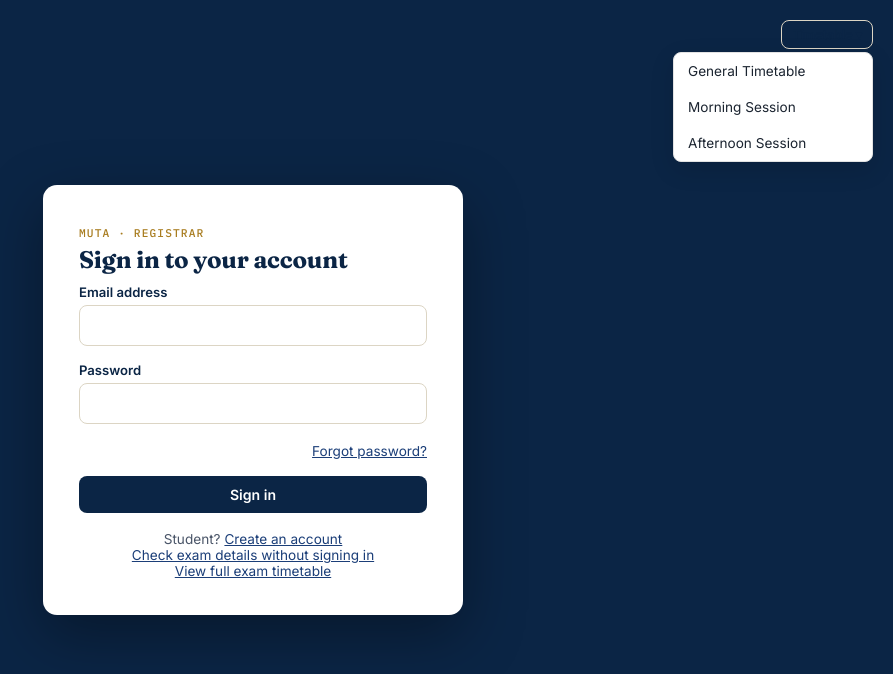
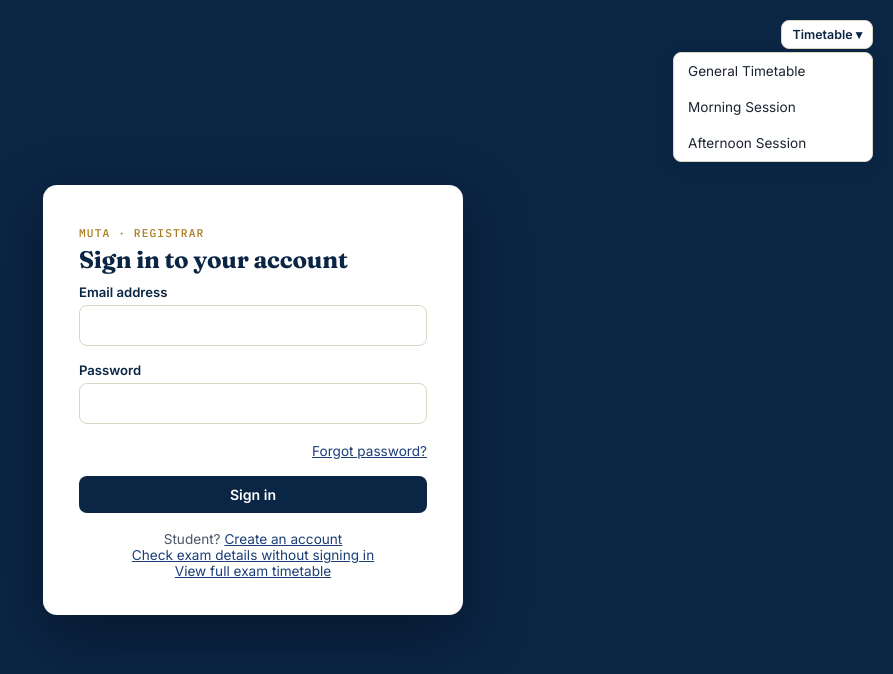
Before and after one commit to mutawakilshani3-debug/ussd-exam-management-system, a React (Create React App) app in the folder frontend/: page /login in a window 1280 px wide. Both pictures are taken after a click on the button "Timetable ▾". Shown: the top 674 px of the page, without its empty margins (387-1280 px from the left). Built offline with nearby package versions, Linux system fonts and the light colour scheme; no server answers.

Commit message:
Update TimetableNav.js

```diff
--- a/frontend/src/components/TimetableNav.js
+++ b/frontend/src/components/TimetableNav.js
@@ -26,20 +26,12 @@ export default function TimetableNav() {
   };
 
   return (
-    <div
-      ref={ref}
-      style={{
-        position: 'absolute',
-        top: 20,
-        right: 20,
-        zIndex: 10,
-      }}
-    >
+    <div ref={ref} style={{ position: 'absolute', top: 20, right: 20, zIndex: 10 }}>
       <button
         type="button"
         onClick={() => setOpen((o) => !o)}
         className="btn btn-outline btn-sm"
-        style={{ display: 'flex', alignItems: 'center', gap: 6 }}
+        style={{ background: 'var(--paper-raised)' }}
       >
         Timetable ▾
       </button>
@@ -50,10 +42,10 @@ export default function TimetableNav() {
             position: 'absolute',
             top: '110%',
             right: 0,
-            background: '#fff',
-            border: '1px solid var(--border, #e2e2e2)',
+            background: 'var(--paper-raised)',
+            border: '1px solid var(--line)',
             borderRadius: 8,
-            boxShadow: '0 8px 24px rgba(0,0,0,0.12)',
+            boxShadow: 'var(--shadow-card)',
             minWidth: 200,
             overflow: 'hidden',
           }}
@@ -72,9 +64,9 @@ export default function TimetableNav() {
                 background: 'none',
                 cursor: 'pointer',
                 fontSize: '0.85rem',
-                color: 'var(--ink, #0B2545)',
+                color: 'var(--ink)',
               }}
-              onMouseEnter={(e) => (e.currentTarget.style.background = '#f5f5f5')}
+              onMouseEnter={(e) => (e.currentTarget.style.background = 'var(--navy-100)')}
               onMouseLeave={(e) => (e.currentTarget.style.background = 'none')}
             >
               {c.label}
```
